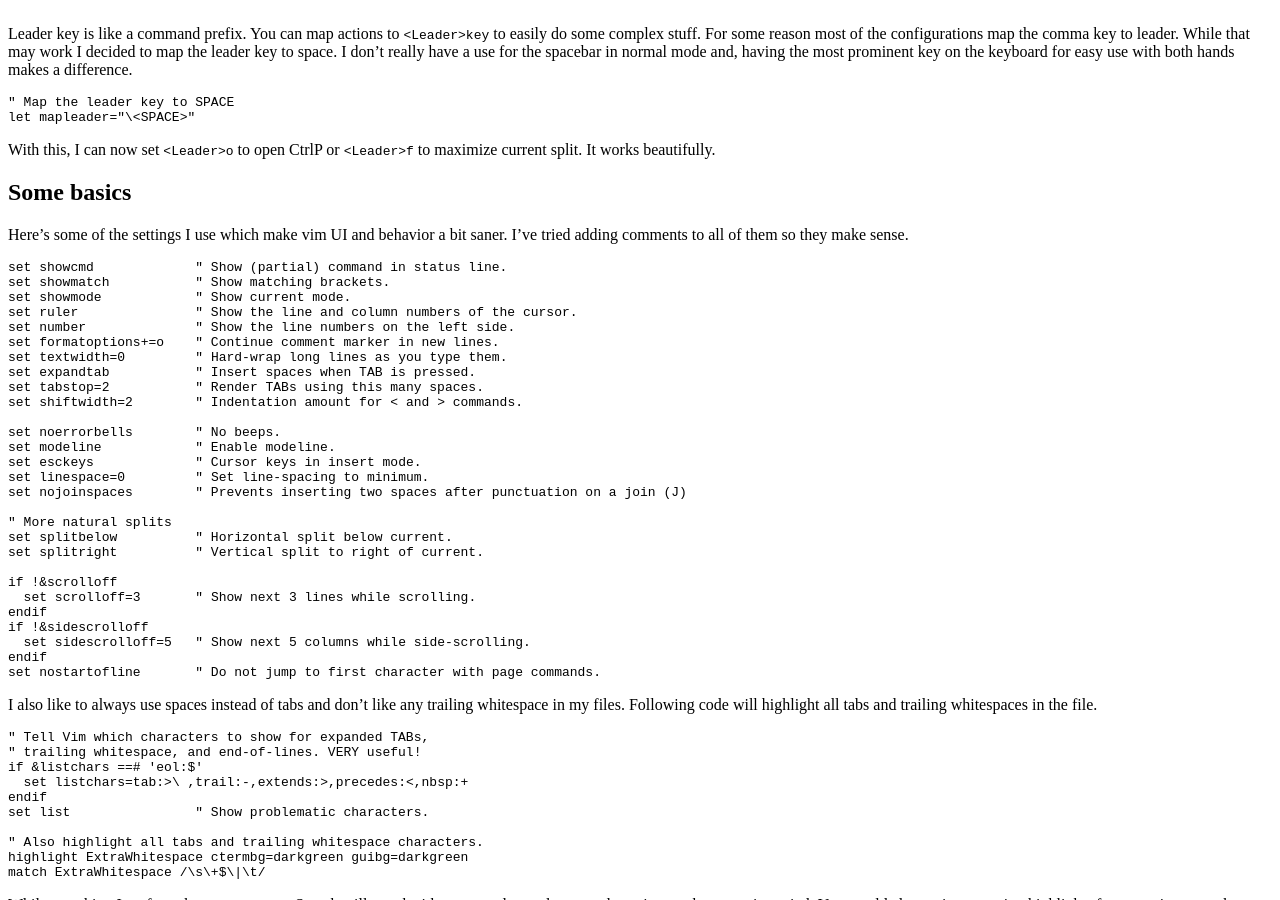
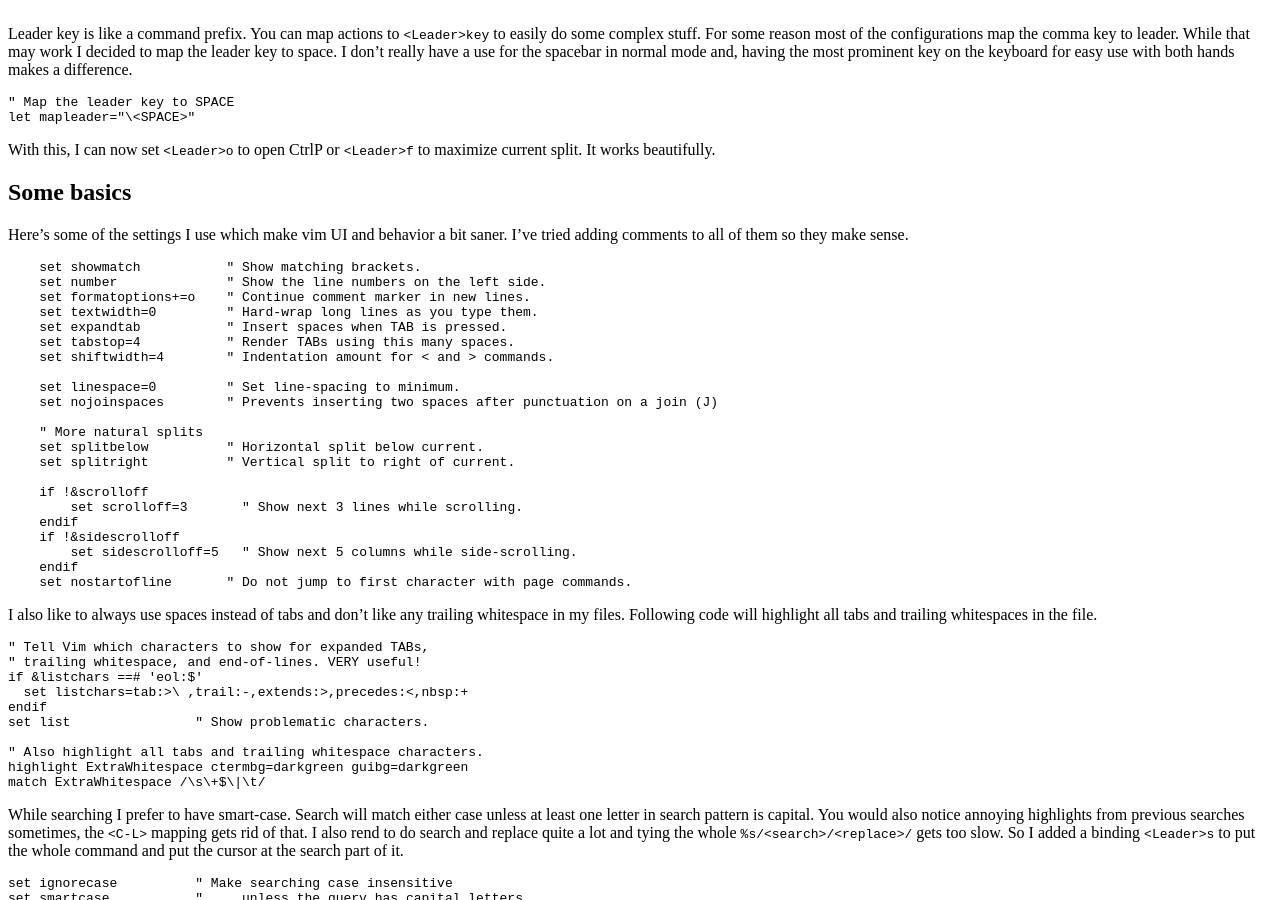
Before and after one commit to adibis/jekyllNerditya, a Jekyll site: the page built from _posts/2015-03-21-guide-to-neovim.md, in a window 1280 px wide and 900 px high, scrolled down 685 px. Built offline with Jekyll 4.4.1, drawn with Linux system fonts in a browser that asks for light colours; nearby versions of some CDN libraries; Markdown is read by kramdown in place of the engine named in the settings.

Commit message:
Updated neovim post

````diff
--- a/_posts/2015-03-21-guide-to-neovim.md
+++ b/_posts/2015-03-21-guide-to-neovim.md
@@ -31,34 +31,28 @@ With this, I can now set ```<Leader>o``` to open CtrlP or ```<Leader>f``` to max
 Here's some of the settings I use which make vim UI and behavior a bit saner. I've tried adding comments to all of them so they make sense.
 
 ```vim
-set showcmd             " Show (partial) command in status line.
-set showmatch           " Show matching brackets.
-set showmode            " Show current mode.
-set ruler               " Show the line and column numbers of the cursor.
-set number              " Show the line numbers on the left side.
-set formatoptions+=o    " Continue comment marker in new lines.
-set textwidth=0         " Hard-wrap long lines as you type them.
-set expandtab           " Insert spaces when TAB is pressed.
-set tabstop=2           " Render TABs using this many spaces.
-set shiftwidth=2        " Indentation amount for < and > commands.
+    set showmatch           " Show matching brackets.
+    set number              " Show the line numbers on the left side.
+    set formatoptions+=o    " Continue comment marker in new lines.
+    set textwidth=0         " Hard-wrap long lines as you type them.
+    set expandtab           " Insert spaces when TAB is pressed.
+    set tabstop=4           " Render TABs using this many spaces.
+    set shiftwidth=4        " Indentation amount for < and > commands.
 
-set noerrorbells        " No beeps.
-set modeline            " Enable modeline.
-set esckeys             " Cursor keys in insert mode.
-set linespace=0         " Set line-spacing to minimum.
-set nojoinspaces        " Prevents inserting two spaces after punctuation on a join (J)
+    set linespace=0         " Set line-spacing to minimum.
+    set nojoinspaces        " Prevents inserting two spaces after punctuation on a join (J)
 
-" More natural splits
-set splitbelow          " Horizontal split below current.
-set splitright          " Vertical split to right of current.
+    " More natural splits
+    set splitbelow          " Horizontal split below current.
+    set splitright          " Vertical split to right of current.
 
-if !&scrolloff
-  set scrolloff=3       " Show next 3 lines while scrolling.
-endif
-if !&sidescrolloff
-  set sidescrolloff=5   " Show next 5 columns while side-scrolling.
-endif
-set nostartofline       " Do not jump to first character with page commands.
+    if !&scrolloff
+        set scrolloff=3       " Show next 3 lines while scrolling.
+    endif
+    if !&sidescrolloff
+        set sidescrolloff=5   " Show next 5 columns while side-scrolling.
+    endif
+    set nostartofline       " Do not jump to first character with page commands.
 ```
 
 I also like to always use spaces instead of tabs and don't like any trailing whitespace in my files. Following code will highlight all tabs and trailing whitespaces in the file.
````
